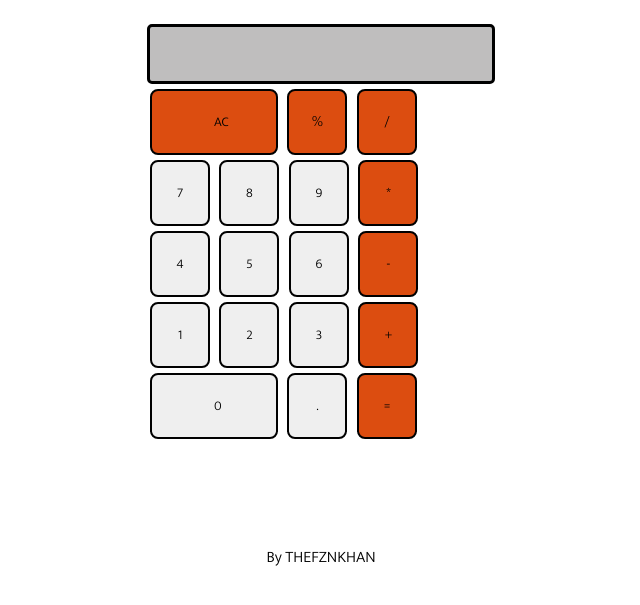
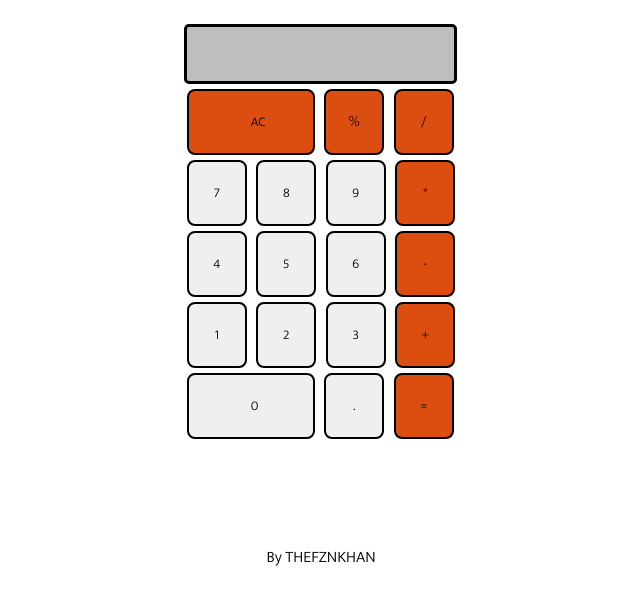
Before and after one commit to THEFZNKHAN/Web_Calculator, a plain HTML site: page index.html in a window 1280 px wide. Shown: the part 77-682 px from the top of the page, without its empty margins (319-959 px from the left). Drawn offline with Linux system fonts and the light colour scheme.

Commit message:
Update style.css

```diff
--- a/style.css
+++ b/style.css
@@ -29,6 +29,7 @@
     margin: 0;
     font-size: 20px;
     padding: 10px 20px;
+    width: 227px;
     border: 3px solid black;
     border-radius: 5px;
     background-color: rgb(191, 190, 190);
```
